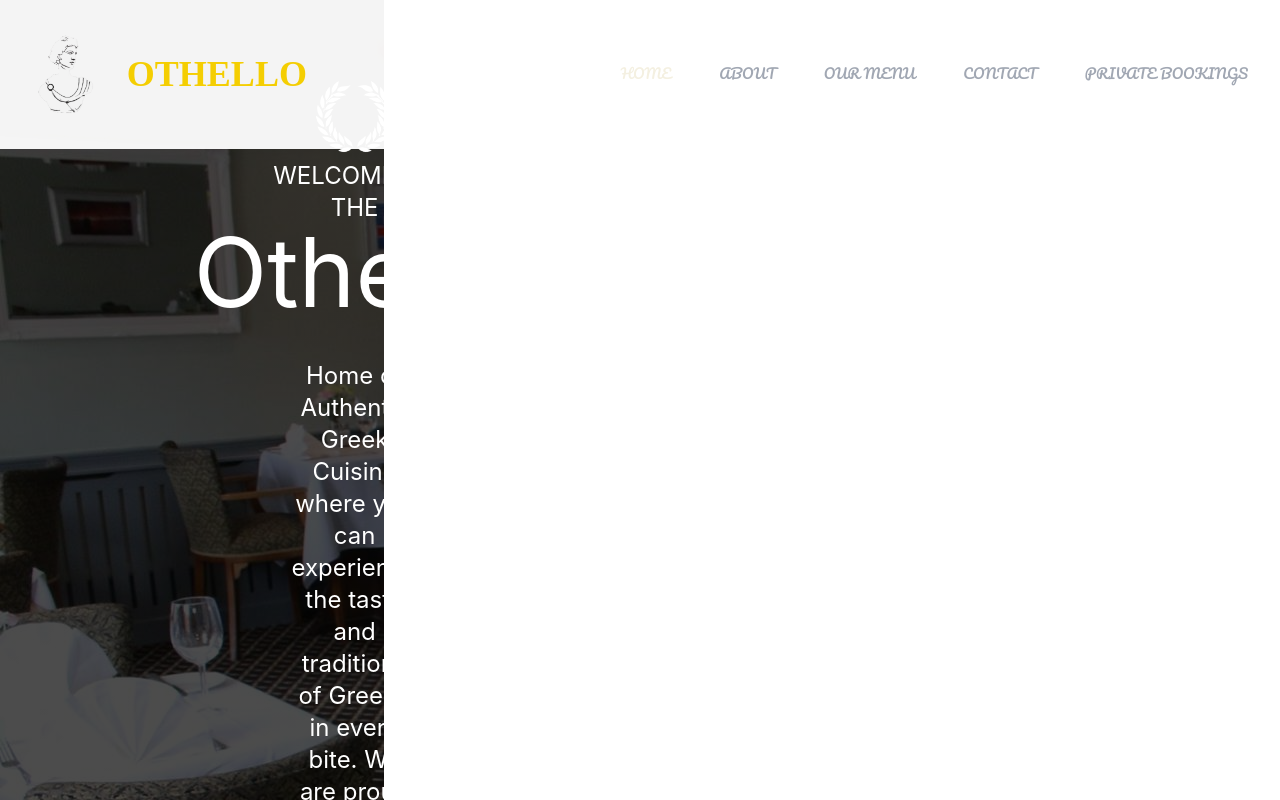
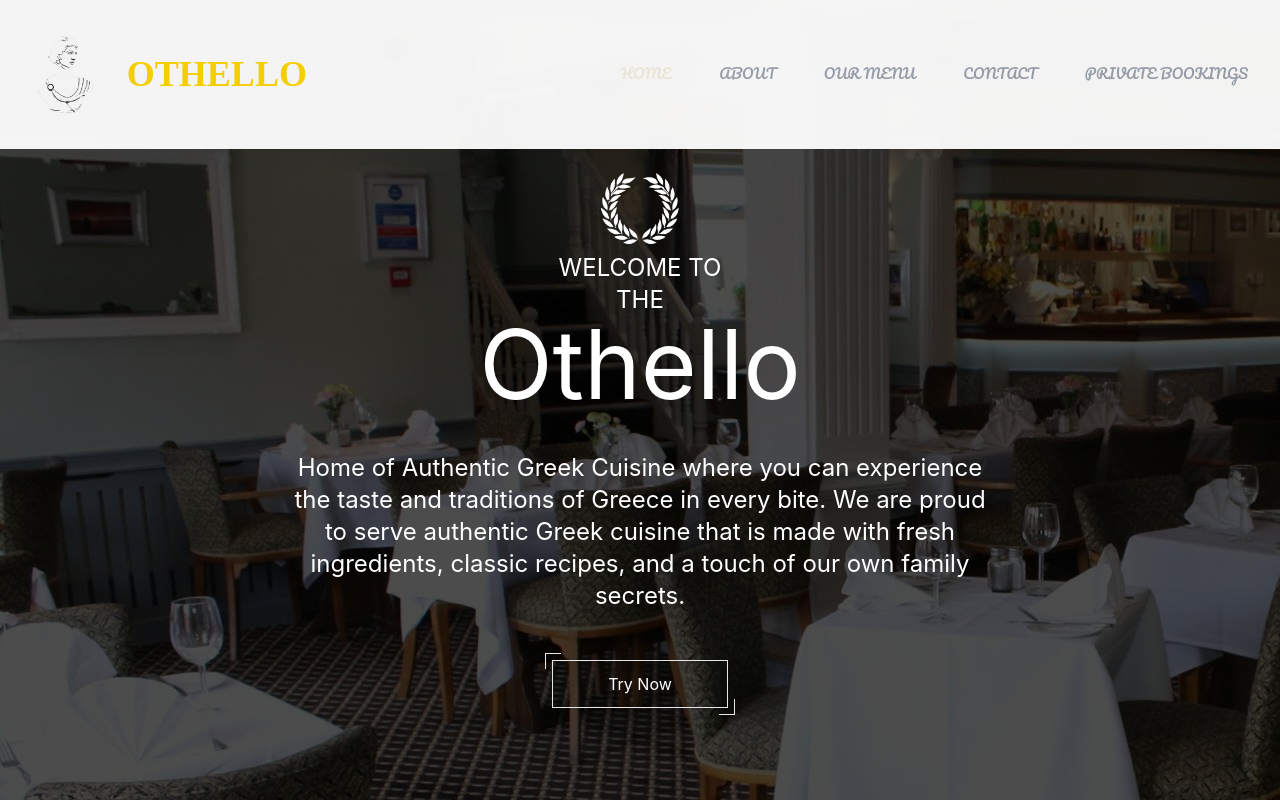
Before and after one commit to mdapim/othello, a React (Create React App) app in the folder othello/: page / in a window 1280 px wide. Built offline with nearby package versions, Linux system fonts and the light colour scheme; a web font is replaced by a local one; what tw-elements would draw is missing.

Commit message:
reverted changes from main

```diff
--- a/othello/src/App.js
+++ b/othello/src/App.js
@@ -13,7 +13,6 @@ function App() {
   return (
     // <div className="w-screen h-screen bg-stone-700">
     <BrowserRouter>
-      <div className="w-96">
       <NavBarS />
       <Routes>
         <Route index element={<Main />} />
@@ -23,7 +22,6 @@ function App() {
         <Route path="/OurMenu" element={<OurMenu />} />
         <Route path="/PrivateBookings" element={<PrivateBookings />} />
       </Routes>
-      </div>
     </BrowserRouter>
     // </div>
   );
```
Lines whose indentation alone changed are shown as unchanged.
